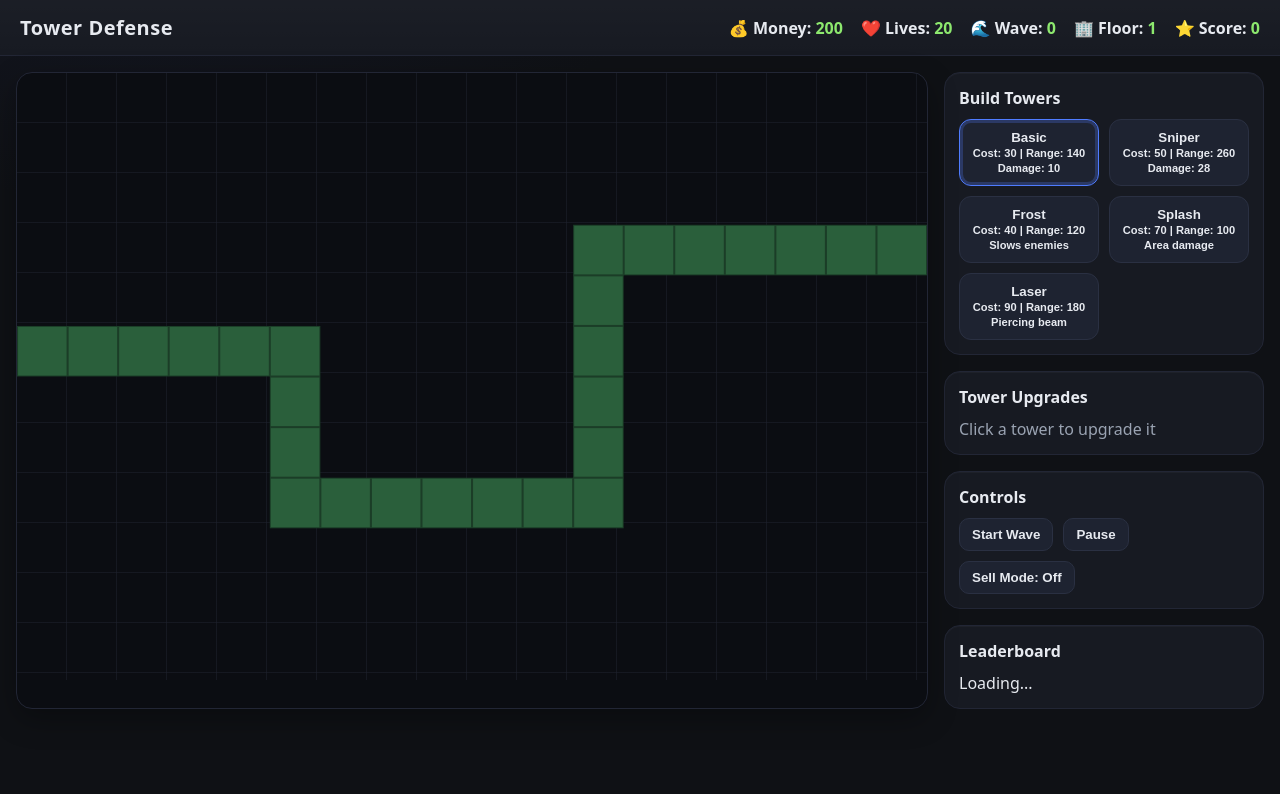
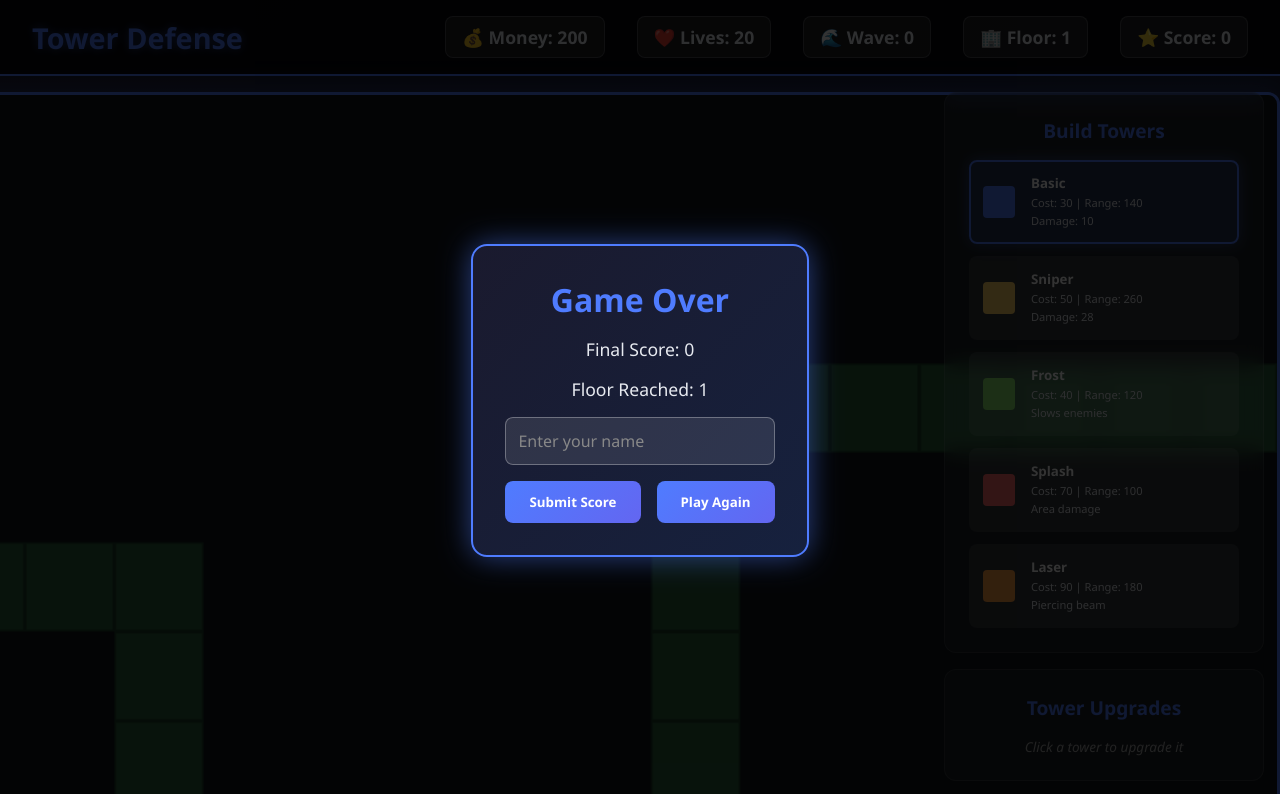
Before and after one commit to qqs377/TowerDefense, a plain HTML site: page index.html in a window 1280 px wide. Shown: the top 794 px of the page. Drawn offline with nearby package versions, Linux system fonts and the light colour scheme.

Commit message:
Update style.css

```diff
--- a/style.css
+++ b/style.css
@@ -1,144 +1,437 @@
-:root {
-  --bg: #0f1115;
-  --panel: #171a22;
-  --accent: #4f7cff;
-  --accent-2: #8de86e;
-  --text: #e7eaf0;
-  --muted: #9aa3b2;
-  --danger: #ff5c7a;
-  --grid: #1f2330;
-  --path: #2a5f3b;
+/* Global Styles */
+* {
+  margin: 0;
+  padding: 0;
+  box-sizing: border-box;
 }
 
-* { box-sizing: border-box; }
-html, body { height: 100%; }
 body {
-  margin: 0;
-  font-family: ui-sans-serif, system-ui, -apple-system, Segoe UI, Roboto, "Helvetica Neue", Arial, "Noto Sans", "Apple Color Emoji", "Segoe UI Emoji";
-  color: var(--text);
-  background: radial-gradient(1000px 600px at 10% -20%, #151826, transparent 60%), var(--bg);
+  font-family: 'Segoe UI', Tahoma, Geneva, Verdana, sans-serif;
+  background: linear-gradient(135deg, #1a1a2e, #16213e);
+  color: #e7eaf0;
+  min-height: 100vh;
+  display: flex;
+  flex-direction: column;
 }
 
+/* Header */
 .topbar {
+  background: rgba(0, 0, 0, 0.8);
+  padding: 1rem 2rem;
   display: flex;
   justify-content: space-between;
   align-items: center;
-  padding: 14px 20px;
-  background: linear-gradient(180deg, rgba(255,255,255,0.02), transparent), var(--panel);
-  border-bottom: 1px solid #222635;
+  border-bottom: 2px solid #4f7cff;
 }
+
 .topbar h1 {
-  font-size: 20px;
-  margin: 0;
-  letter-spacing: 0.5px;
+  font-size: 1.8rem;
+  color: #4f7cff;
+  text-shadow: 0 0 10px rgba(79, 124, 255, 0.5);
 }
-.stats { display: flex; gap: 18px; font-weight: 600; }
-.stats span { color: var(--accent-2); }
 
+.stats {
+  display: flex;
+  gap: 2rem;
+  font-weight: 600;
+  font-size: 1.1rem;
+}
+
+.stats div {
+  padding: 0.5rem 1rem;
+  background: rgba(255, 255, 255, 0.1);
+  border-radius: 8px;
+  border: 1px solid rgba(255, 255, 255, 0.2);
+}
+
+/* Main Layout */
 .layout {
-  display: grid;
-  grid-template-columns: 1fr 320px;
-  gap: 16px;
-  padding: 16px;
+  display: flex;
+  flex: 1;
+  gap: 1rem;
+  padding: 1rem;
 }
 
 .board {
+  flex: 1;
   position: relative;
-  background: #0b0d12;
-  border: 1px solid #222635;
-  border-radius: 16px;
-  overflow: hidden;
-  box-shadow: 0 10px 30px rgba(0,0,0,0.3);
+  display: flex;
+  justify-content: center;
 }
+
 #game {
-  width: 100%;
-  height: auto;
-  display: block;
-  background-image: linear-gradient(transparent 49px, var(--grid) 50px),
-                    linear-gradient(90deg, transparent 49px, var(--grid) 50px);
-  background-size: 50px 50px, 50px 50px;
+  border: 3px solid #4f7cff;
+  border-radius: 12px;
+  background: #0f1419;
+  box-shadow: 0 0 30px rgba(79, 124, 255, 0.3);
 }
 
 .sidebar {
+  width: 320px;
   display: flex;
   flex-direction: column;
-  gap: 16px;
-}
-.panel {
-  background: var(--panel);
-  border: 1px solid #222635;
-  border-radius: 16px;
-  padding: 14px;
-  box-shadow: inset 0 1px 0 rgba(255,255,255,0.03);
-}
-.panel h2 {
-  margin: 0 0 10px 0;
-  font-size: 16px;
+  gap: 1rem;
 }
 
+/* Panels */
+.panel {
+  background: rgba(255, 255, 255, 0.05);
+  border: 1px solid rgba(255, 255, 255, 0.1);
+  border-radius: 12px;
+  padding: 1.5rem;
+  backdrop-filter: blur(10px);
+}
+
+.panel h2 {
+  color: #4f7cff;
+  margin-bottom: 1rem;
+  font-size: 1.2rem;
+  text-align: center;
+}
+
+/* Tower Buttons */
 .tower-buttons {
   display: grid;
-  grid-template-columns: 1fr 1fr;
-  gap: 10px;
-}
-.tower-btn {
-  background: #1e2331;
-  color: var(--text);
-  border: 1px solid #2a3042;
-  border-radius: 12px;
-  padding: 10px 12px;
-  cursor: pointer;
-  font-weight: 700;
-  transition: transform 0.06s ease, box-shadow 0.2s ease, border-color 0.2s ease;
-}
-.tower-btn:hover { transform: translateY(-1px); }
-.tower-btn:active { transform: translateY(0); }
-.tower-btn.selected {
-  border-color: var(--accent);
-  box-shadow: 0 0 0 3px rgba(79,124,255,0.25) inset;
+  grid-template-columns: 1fr;
+  gap: 0.75rem;
 }
 
-.controls { display: flex; gap: 10px; flex-wrap: wrap; }
+.tower-btn {
+  display: flex;
+  align-items: center;
+  gap: 1rem;
+  padding: 0.75rem;
+  background: rgba(255, 255, 255, 0.1);
+  border: 2px solid transparent;
+  border-radius: 8px;
+  color: #e7eaf0;
+  cursor: pointer;
+  transition: all 0.3s ease;
+  font-family: inherit;
+}
+
+.tower-btn:hover {
+  background: rgba(255, 255, 255, 0.2);
+  border-color: rgba(79, 124, 255, 0.5);
+  transform: translateY(-2px);
+}
+
+.tower-btn.selected {
+  background: rgba(79, 124, 255, 0.2);
+  border-color: #4f7cff;
+  box-shadow: 0 0 15px rgba(79, 124, 255, 0.4);
+}
+
+.tower-icon {
+  width: 32px;
+  height: 32px;
+  border-radius: 4px;
+  flex-shrink: 0;
+}
+
+.tower-icon.basic { background: #4f7cff; }
+.tower-icon.sniper { background: #ffd166; }
+.tower-icon.slow { background: #8de86e; }
+.tower-icon.splash { background: #ff6b6b; }
+.tower-icon.laser { background: #ff9f43; }
+
+.tower-info {
+  text-align: left;
+  line-height: 1.4;
+}
+
+.tower-info strong {
+  color: #ffffff;
+}
+
+/* Upgrade Panel */
+.upgrade-panel {
+  background: rgba(79, 124, 255, 0.1);
+  border: 1px solid rgba(79, 124, 255, 0.3);
+  border-radius: 8px;
+  padding: 1rem;
+  margin-top: 0.5rem;
+}
+
+.upgrade-panel h3 {
+  color: #4f7cff;
+  margin-bottom: 1rem;
+  text-align: center;
+}
+
+.upgrade-options {
+  display: grid;
+  grid-template-columns: 1fr;
+  gap: 0.5rem;
+  margin-bottom: 1rem;
+}
+
+.upgrade-btn {
+  padding: 0.5rem;
+  background: rgba(255, 255, 255, 0.1);
+  border: 1px solid rgba(255, 255, 255, 0.2);
+  border-radius: 6px;
+  color: #e7eaf0;
+  cursor: pointer;
+  transition: all 0.2s ease;
+  font-family: inherit;
+  font-size: 0.9rem;
+}
+
+.upgrade-btn:hover {
+  background: rgba(255, 255, 255, 0.2);
+  transform: translateY(-1px);
+}
+
+.upgrade-btn:disabled {
+  opacity: 0.5;
+  cursor: not-allowed;
+}
+
+.tower-stats {
+  display: grid;
+  grid-template-columns: 1fr 1fr;
+  gap: 0.5rem;
+  font-size: 0.9rem;
+  padding: 0.5rem;
+  background: rgba(0, 0, 0, 0.2);
+  border-radius: 4px;
+}
+
+/* Controls */
+.controls {
+  display: grid;
+  grid-template-columns: 1fr;
+  gap: 0.75rem;
+}
+
 .controls button {
-  background: #1e2331;
-  border: 1px solid #2a3042;
-  color: var(--text);
-  border-radius: 10px;
-  padding: 8px 12px;
+  padding: 0.75rem;
+  background: linear-gradient(135deg, #4f7cff, #6366f1);
+  border: none;
+  border-radius: 8px;
+  color: white;
+  font-weight: 600;
   cursor: pointer;
-  font-weight: 700;
+  transition: all 0.3s ease;
+  font-family: inherit;
 }
-.controls button:hover { border-color: var(--accent); }
 
-.legend { list-style: none; padding: 0; margin: 0 0 8px; display: flex; gap: 16px; }
-.legend .dot { width: 12px; height: 12px; border-radius: 3px; display: inline-block; margin-right: 6px; vertical-align: -1px; }
-.legend .path { background: var(--path); }
-.legend .build { background: #26304d; }
-.legend .tower { background: var(--accent); }
+.controls button:hover {
+  transform: translateY(-2px);
+  box-shadow: 0 5px 15px rgba(79, 124, 255, 0.4);
+}
 
-.hint { color: var(--muted); margin: 8px 0 0; }
+.controls button:active {
+  transform: translateY(0);
+}
 
+#sellMode.active {
+  background: linear-gradient(135deg, #ff6b6b, #e55353);
+}
+
+#nextFloor {
+  background: linear-gradient(135deg, #8de86e, #4ecdc4);
+  animation: pulse 2s infinite;
+}
+
+@keyframes pulse {
+  0% { box-shadow: 0 0 0 0 rgba(141, 232, 110, 0.7); }
+  70% { box-shadow: 0 0 0 10px rgba(141, 232, 110, 0); }
+  100% { box-shadow: 0 0 0 0 rgba(141, 232, 110, 0); }
+}
+
+/* Leaderboard */
+.leaderboard {
+  max-height: 200px;
+  overflow-y: auto;
+}
+
+.leaderboard-entry {
+  display: flex;
+  justify-content: space-between;
+  padding: 0.5rem;
+  margin-bottom: 0.5rem;
+  background: rgba(255, 255, 255, 0.05);
+  border-radius: 6px;
+  font-size: 0.9rem;
+}
+
+.leaderboard-entry:first-child {
+  background: rgba(255, 215, 0, 0.2);
+  border: 1px solid rgba(255, 215, 0, 0.5);
+}
+
+.leaderboard-entry:nth-child(2) {
+  background: rgba(192, 192, 192, 0.2);
+  border: 1px solid rgba(192, 192, 192, 0.5);
+}
+
+.leaderboard-entry:nth-child(3) {
+  background: rgba(205, 127, 50, 0.2);
+  border: 1px solid rgba(205, 127, 50, 0.5);
+}
+
+.loading {
+  text-align: center;
+  color: #888;
+  font-style: italic;
+}
+
+/* Tooltip */
 .tooltip {
   position: absolute;
-  padding: 6px 8px;
-  background: #0c0f16;
-  border: 1px solid #25314b;
-  border-radius: 8px;
-  font-size: 12px;
+  background: rgba(0, 0, 0, 0.9);
+  color: white;
+  padding: 0.5rem 0.75rem;
+  border-radius: 6px;
+  font-size: 0.9rem;
   pointer-events: none;
-  transform: translate(-50%, -130%);
-  white-space: nowrap;
-  box-shadow: 0 10px 30px rgba(0,0,0,0.35);
+  z-index: 1000;
+  border: 1px solid rgba(255, 255, 255, 0.2);
+  box-shadow: 0 4px 12px rgba(0, 0, 0, 0.3);
 }
 
-.footer {
-  padding: 16px;
-  text-align: center;
-  color: var(--muted);
+/* Modal */
+.modal {
+  position: fixed;
+  top: 0;
+  left: 0;
+  width: 100%;
+  height: 100%;
+  background: rgba(0, 0, 0, 0.8);
+  display: flex;
+  justify-content: center;
+  align-items: center;
+  z-index: 2000;
 }
 
+.modal-content {
+  background: linear-gradient(135deg, #1a1a2e, #16213e);
+  border: 2px solid #4f7cff;
+  border-radius: 16px;
+  padding: 2rem;
+  text-align: center;
+  min-width: 300px;
+  box-shadow: 0 0 30px rgba(79, 124, 255, 0.5);
+}
+
+.modal-content h2 {
+  color: #4f7cff;
+  margin-bottom: 1rem;
+  font-size: 2rem;
+}
+
+.modal-content p {
+  margin-bottom: 1rem;
+  font-size: 1.1rem;
+}
+
+.modal-content input {
+  width: 100%;
+  padding: 0.75rem;
+  margin-bottom: 1rem;
+  background: rgba(255, 255, 255, 0.1);
+  border: 1px solid rgba(255, 255, 255, 0.3);
+  border-radius: 8px;
+  color: #e7eaf0;
+  font-family: inherit;
+  font-size: 1rem;
+}
+
+.modal-content input::placeholder {
+  color: #888;
+}
+
+.modal-buttons {
+  display: flex;
+  gap: 1rem;
+  justify-content: center;
+}
+
+.modal-buttons button {
+  padding: 0.75rem 1.5rem;
+  background: linear-gradient(135deg, #4f7cff, #6366f1);
+  border: none;
+  border-radius: 8px;
+  color: white;
+  font-weight: 600;
+  cursor: pointer;
+  transition: all 0.3s ease;
+  font-family: inherit;
+}
+
+.modal-buttons button:hover {
+  transform: translateY(-2px);
+  box-shadow: 0 5px 15px rgba(79, 124, 255, 0.4);
+}
+
+/* Hints */
+.hint {
+  font-size: 0.85rem;
+  color: #aaa;
+  text-align: center;
+  margin-top: 0.5rem;
+  font-style: italic;
+}
+
+/* Legend */
+.legend {
+  list-style: none;
+  display: grid;
+  grid-template-columns: 1fr 1fr;
+  gap: 0.5rem;
+  margin-bottom: 1rem;
+}
+
+.legend li {
+  display: flex;
+  align-items: center;
+  gap: 0.5rem;
+  font-size: 0.9rem;
+}
+
+.dot {
+  width: 12px;
+  height: 12px;
+  border-radius: 2px;
+}
+
+.dot.path { background: #2a5f3b; }
+.dot.build { background: rgba(79, 124, 255, 0.3); }
+.dot.tower { background: #4f7cff; }
+
 /* Responsive */
-@media (max-width: 980px) {
-  .layout { grid-template-columns: 1fr; }
-  #game { max-width: 100%; }
+@media (max-width: 1200px) {
+  .layout {
+    flex-direction: column;
+  }
+
+  .sidebar {
+    width: 100%;
+    display: grid;
+    grid-template-columns: repeat(auto-fit, minmax(250px, 1fr));
+  }
+
+  #game {
+    width: 100%;
+    max-width: 900px;
+  }
 }
+
+@media (max-width: 768px) {
+  .topbar {
+    flex-direction: column;
+    gap: 1rem;
+  }
+
+  .stats {
+    flex-wrap: wrap;
+    gap: 0.5rem;
+    font-size: 0.9rem;
+  }
+
+  .sidebar {
+    grid-template-columns: 1fr;
+  }
+}
```
